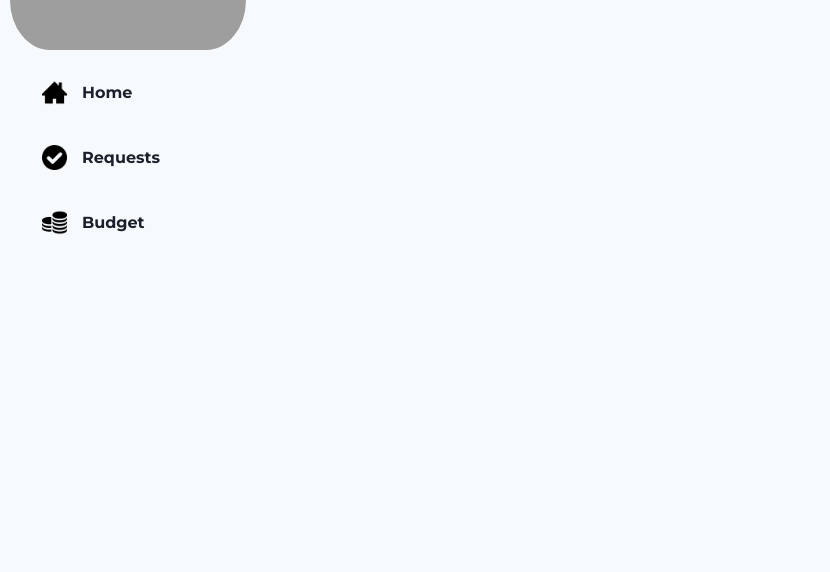
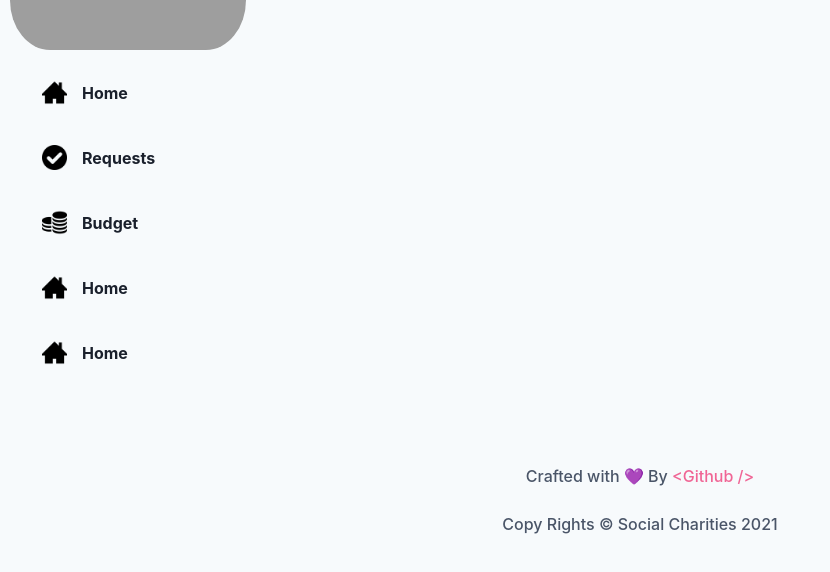
Before and after one commit to SidAhmedSahraoui/Social_Charities, a React (Create React App) app in the folder client/: page /admin in a window 1280 px wide. Shown: the part 200-772 px from the top of the page, without its empty margins (0-830 px from the left). Built offline with nearby package versions, Linux system fonts and the light colour scheme; grey boxes are pictures that could not be loaded.

Commit message:
fix the form of request

```diff
--- a/client/src/components/App.js
+++ b/client/src/components/App.js
@@ -41,7 +41,7 @@ function App() {
                 <Route exact path='/admin/requests' component={Offers}/>
                 <Route exact path='/admin/budget' component={Offers}/>
               </Switch>
-
+              <Footer />
             </Route>
             <Route  path='/' >
               <Navbar />
--- a/client/src/components/pages/Admin/Dash.js
+++ b/client/src/components/pages/Admin/Dash.js
@@ -1,11 +1,8 @@
 import React from 'react' ;
-import Sidebar from '../Sidebar/Sidebar';
 const Dash = () => {
 
     return (
         <div className=''>
-                <Sidebar />
-
         </div>
     )
 }
--- a/client/src/components/pages/Requests/Request.js
+++ b/client/src/components/pages/Requests/Request.js
@@ -3,6 +3,10 @@ import { connect } from 'react-redux';
 import Helmet from 'react-helmet';
 import { Container, Form } from 'react-bootstrap';
 import useStyles from '../Auth/login-jss';
+import { styled } from '@material-ui/core/styles';
+import Button from '@material-ui/core/Button';
+import IconButton from '@material-ui/core/IconButton';
+import PhotoCamera from '@material-ui/icons/PhotoCamera';
 
 // Actions
 import { register, clearErrors } from '../../../redux/actions/authActions';
@@ -10,9 +14,12 @@ import { setAlert } from '../../../redux/actions/alertActions';
 
 // App layout components
 import Spinner from '../../layout/Spinner';
-
+import FormInput from './Form'
 // Utils
 import { WEBSITE_NAME } from '../../../utils/Data';
+const Input = styled('input')({
+  display: 'none',
+});
 
 const Request = (props) => {
   const {
@@ -29,14 +36,6 @@ const Request = (props) => {
   });
 
   const { category , offer } = req;
-
-
-  const onChangeCategory = (e) =>
-    setReq({ ...req , gender: parseInt(e.target.value) });
-
-    const onChangeOffer = (e) =>
-    setReq({ ...req , gender: parseInt(e.target.value) });
-
 
   useEffect(() => {
     if (error && error.length) {
@@ -79,43 +78,20 @@ const Request = (props) => {
             </h4>
             <Form className='form form-container' onSubmit={onSubmit}>
 
-              <Form.Group>
-                  <Form.Label className='subtitle'>Category</Form.Label>
-                  <Form.Control
-                    as='select'
-                    name='category'
-                    value={category}
-                    onChange={onChangeCategory}
-                  >
-                    <option defaultValue value={5}>
-                      Not defined
-                    </option>
-                    <option value={1}>Professor</option>
-                    <option value={2}>Administration staff</option>
-                    <option value={3}>ATS</option>
-                    <option value={4}>fad</option>
+                <FormInput />
 
-                  </Form.Control>
-                </Form.Group>
-
-                <Form.Group>
-                  <Form.Label className='subtitle'>Offer</Form.Label>
-                  <Form.Control
-                    as='select'
-                    name='offer'
-                    value={offer}
-                    onChange={onChangeOffer}
-                  >
-                    <option defaultValue value={5}>
-                      Not defined
-                    </option>
-                    <option value={1}>Professor</option>
-                    <option value={2}>Administration staff</option>
-                    <option value={3}>ATS</option>
-                    <option value={4}>fad</option>
-
-                  </Form.Control>
-                </Form.Group>
+                  <label htmlFor="contained-button-file">
+                    <Input accept="image/*" id="contained-button-file" multiple type="file" />
+                    <Button variant="contained" component="span">
+                      Upload
+                    </Button>
+                  </label>
+                  <label htmlFor="icon-button-file">
+                    <Input accept="image/*" id="icon-button-file" type="file" />
+                    <IconButton color="primary" aria-label="upload picture" component="span">
+                      <PhotoCamera />
+                    </IconButton>
+                  </label>
 
 
               <div className='links d-flex align-items-center justify-content-between mt-4'>
--- a/client/src/components/pages/Sidebar/Sidebar.css
+++ b/client/src/components/pages/Sidebar/Sidebar.css
@@ -1,6 +1,6 @@
 .sidebar-container {
   background-color: #f7fafc;
-  height: 100vh;
+  height: 80vh;
   width: 20%;
   text-align: center;
 }
@@ -20,7 +20,6 @@
 .link {
   text-decoration: none;
   color: #1a202c;
-  font-family: "Montserrat";
   font-weight: bold;
   font-size: 1em;
   height: 45px;
@@ -38,7 +37,6 @@
 .link:hover {
   text-decoration: none;
   color: #ddd;
-  font-family: "Montserrat";
   font-weight: bold;
   font-size: 1em;
   height: 45px;
--- a/client/src/components/pages/Sidebar/Sidebar.js
+++ b/client/src/components/pages/Sidebar/Sidebar.js
@@ -18,15 +18,26 @@ export default function sidebar(props){
                     </NavLink>
                 </li>
                 <li key={Math.random(10)}>
-                    <NavLink to='/admin/requests' className="link" activeClassName="active-link">
+                    <NavLink to='/admin/2' className="link" activeClassName="active-link">
                         <img src={Tick} alt="icon" className="icon" />
                         Requests
                     </NavLink>
                 </li>
                 <li key={Math.random(10)}>
-                    <NavLink to='/admin/budget' className="link" activeClassName="active-link">
+                    <NavLink to='/admin/3' className="link" activeClassName="active-link">
                         <img src={Coin} alt="icon" className="icon" />
                         Budget
+                    </NavLink>
+                </li>
+                <li key={Math.random(10)}>
+                    <NavLink to='/admin/4' className="link" activeClassName="active-link">
+                        <img src={Home} alt="icon" className="icon" />
+                        Home
+                    </NavLink>
+                </li><li key={Math.random(10)}>
+                    <NavLink to='/admin/5' className="link" activeClassName="active-link">
+                        <img src={Home} alt="icon" className="icon" />
+                        Home
                     </NavLink>
                 </li>
         </ul>
```
